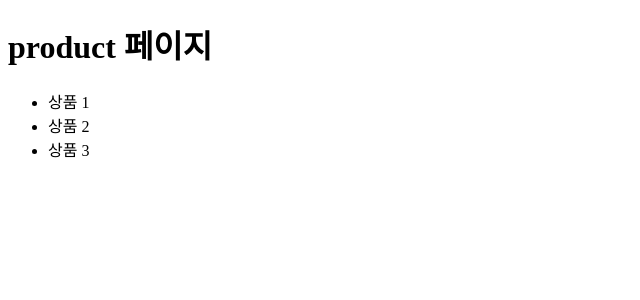
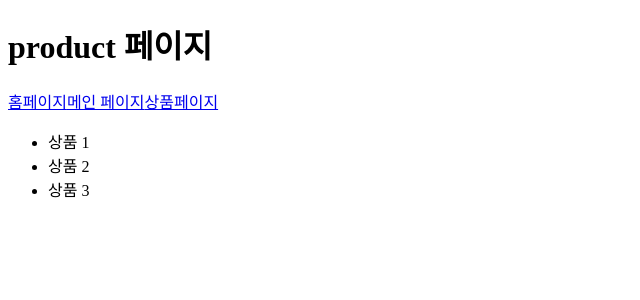
Before and after one commit to seonhee17/learn-nuxt-sunny, a Nuxt app: page /product in a window 1280 px wide. Shown: the top 300 px of the page, without its empty margins (0-640 px from the left). Built offline with nearby package versions, Linux system fonts and the light colour scheme.

Commit message:
nuxt-link사용

```diff
--- a/layouts/default.vue
+++ b/layouts/default.vue
@@ -1,6 +1,13 @@
-<template>
+`<template>
     <div>
+        <header>
+        <!-- nuxt-link 사용하기 -->
         <h1>{{ $route.name }} 페이지</h1>
+        <NuxtLink to="/">홈페이지</NuxtLink>
+        <NuxtLink to="/main">메인 페이지</NuxtLink>
+        <NuxtLink to="/product">상품페이지</NuxtLink>
+        <!-- <router-link></router-link> -->
+        </header>
         <Nuxt />
     </div>
 </template>
```
